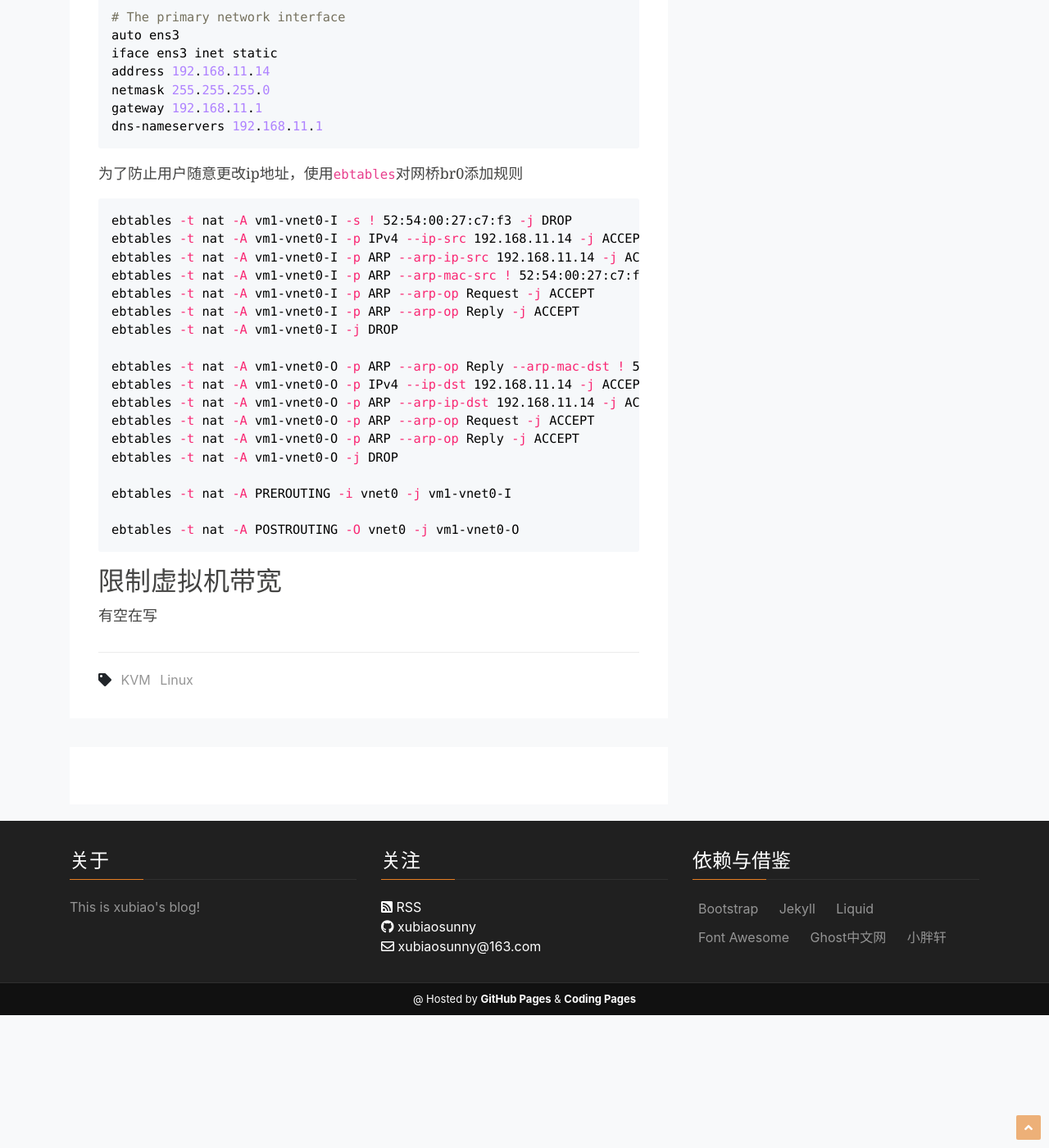
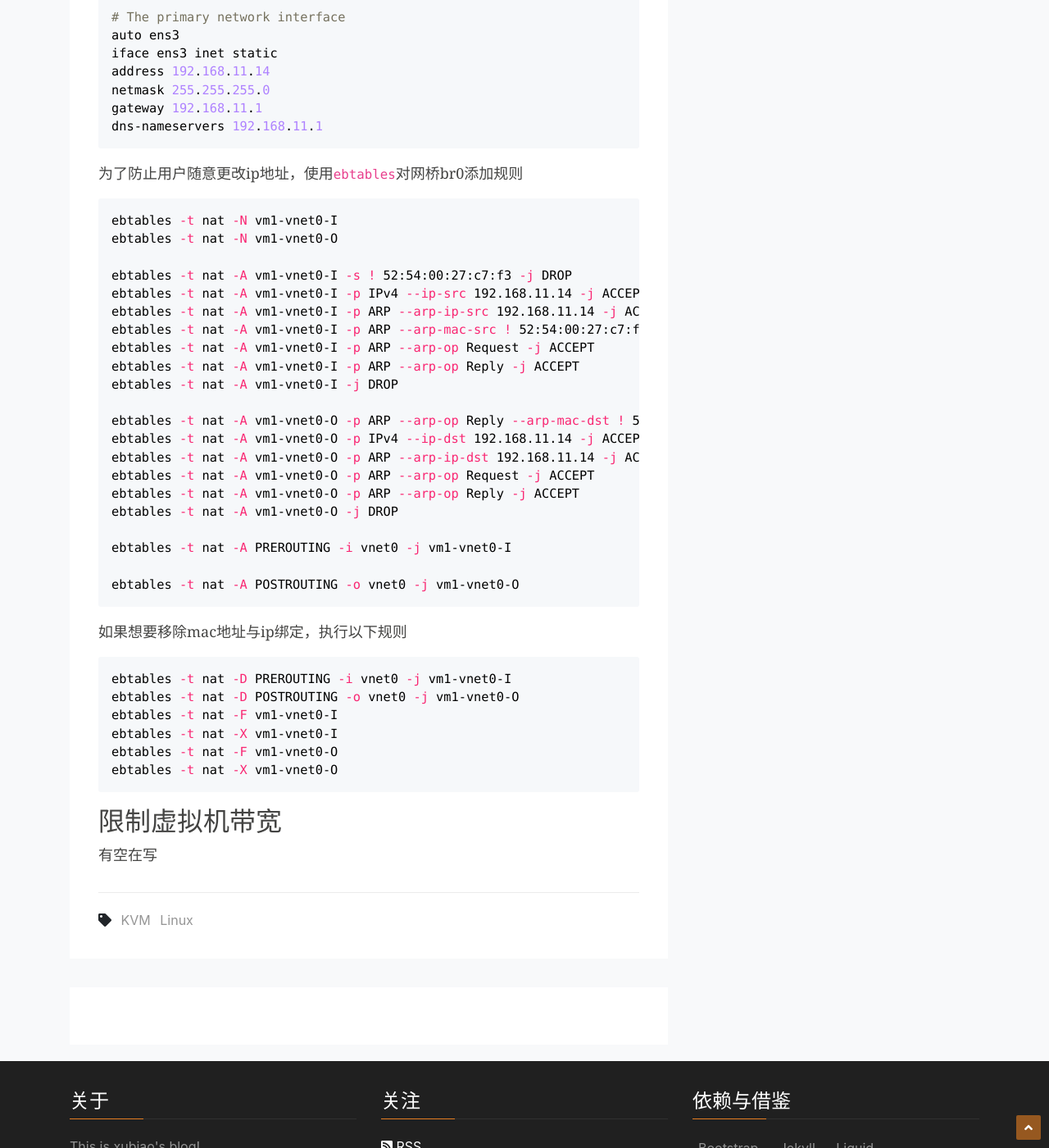
Before and after one commit to xubiaosunny/xubiaosunny.github.io, a Jekyll site: the page built from _posts/KVM/2019-04-08-kvm_public_network_configure.md, in a window 1280 px wide and 1400 px high, scrolled down 1048 px. Shown: the whole window at 82% size. Built offline with Jekyll 4.4.1, drawn with Linux system fonts in a browser that asks for light colours; comment, search, counter and statistics services are not loaded.

Commit message:
KVM网络配置之公网

````diff
--- a/_posts/KVM/2019-04-08-kvm_public_network_configure.md
+++ b/_posts/KVM/2019-04-08-kvm_public_network_configure.md
@@ -52,6 +52,9 @@ dns-nameservers 192.168.11.1
 为了防止用户随意更改ip地址，使用`ebtables`对网桥br0添加规则
 
 ```bash
+ebtables -t nat -N vm1-vnet0-I
+ebtables -t nat -N vm1-vnet0-O
+
 ebtables -t nat -A vm1-vnet0-I -s ! 52:54:00:27:c7:f3 -j DROP
 ebtables -t nat -A vm1-vnet0-I -p IPv4 --ip-src 192.168.11.14 -j ACCEPT
 ebtables -t nat -A vm1-vnet0-I -p ARP --arp-ip-src 192.168.11.14 -j ACCEPT
@@ -69,7 +72,18 @@ ebtables -t nat -A vm1-vnet0-O -j DROP
 
 ebtables -t nat -A PREROUTING -i vnet0 -j vm1-vnet0-I
 
-ebtables -t nat -A POSTROUTING -O vnet0 -j vm1-vnet0-O
+ebtables -t nat -A POSTROUTING -o vnet0 -j vm1-vnet0-O
+```
+
+如果想要移除mac地址与ip绑定，执行以下规则
+
+```bash
+ebtables -t nat -D PREROUTING -i vnet0 -j vm1-vnet0-I
+ebtables -t nat -D POSTROUTING -o vnet0 -j vm1-vnet0-O
+ebtables -t nat -F vm1-vnet0-I
+ebtables -t nat -X vm1-vnet0-I
+ebtables -t nat -F vm1-vnet0-O
+ebtables -t nat -X vm1-vnet0-O
 ```
 
 ## 限制虚拟机带宽
````
